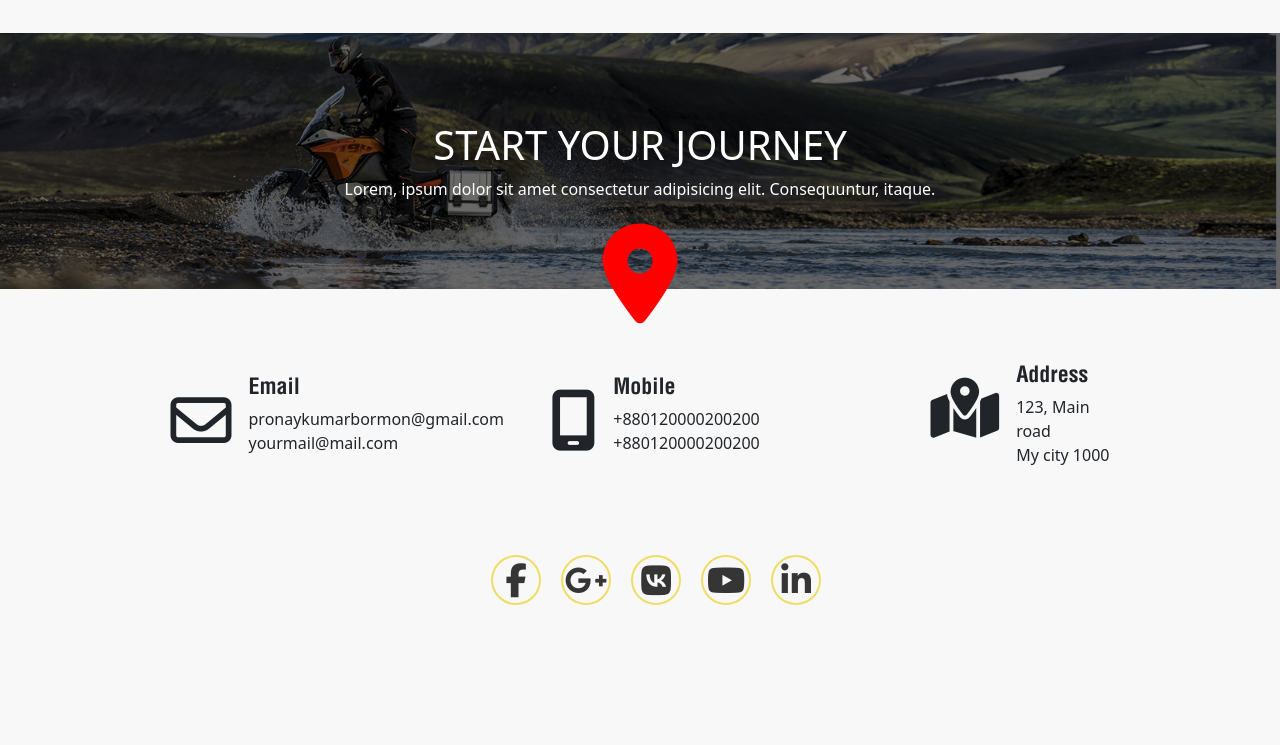
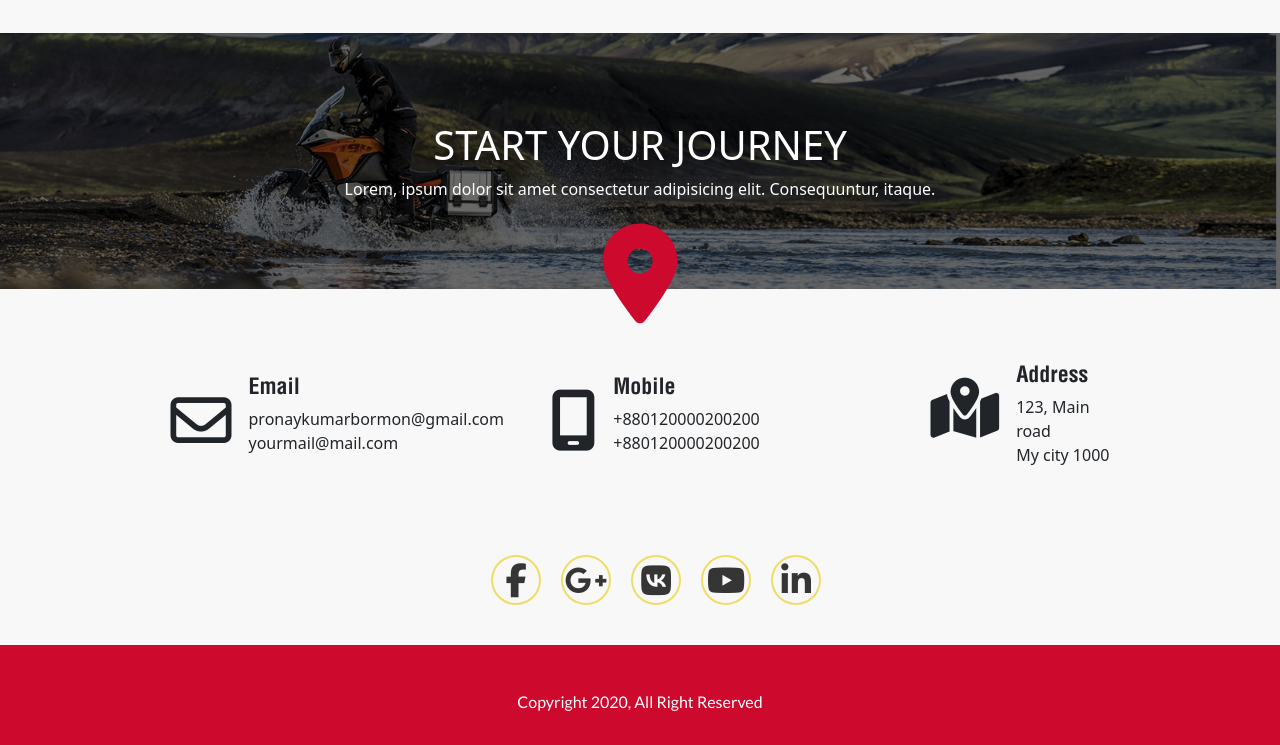
Before and after one commit to PronayBormon/motorcyclePSDtoHTML, a plain HTML site: page index.html in a window 1280 px wide. Shown: the part 4475-5220 px from the top of the page. Before the commit the page ends 5096 px from the top, so only its background shows below. Drawn offline with nearby package versions, Linux system fonts and the light colour scheme.

Commit message:
psd complete

```diff
--- a/css/style.css
+++ b/css/style.css
@@ -1,4 +1,5 @@
 body{
+
     background-color: #ededed63 !important;
 
 }
@@ -12,6 +13,11 @@ body{
     z-index: 0;
     margin-bottom: 150px;
 }
+/* .navbar{
+    position: sticky !important;
+    top: 0px;
+
+} */
 .bannar::before{
     content: "";
     position: absolute;
@@ -391,7 +397,7 @@ padding: 80px;
 }
 .st_journey i{
     position: absolute;
-    color: red;
+    color: #cd0a2d;
     left: 50%;
     bottom: -10%;
     transform: translate(-50%, 10%);
@@ -477,3 +483,26 @@ text-decoration: none;
 color: #353535;
 }
 /* social part end here  */
+
+/* footer part start here  */
+.footer{
+
+height: 100px;
+
+background: #cd0a2d;
+
+display: flex;
+
+justify-content: center;
+
+align-items: center;
+}
+.footer p{
+
+font-family: 'Lato', sans-serif;
+
+color: #fff;
+
+margin-top: 30px;
+}
+/* footer part end here  */
--- a/index.html
+++ b/index.html
@@ -29,7 +29,7 @@
   <body>
 
     <!-- Navbar start here  -->
-    <section class="bannar">
+    <section class="bannar" id="home">
         <div class="container">
             <div class="row">
                 <div class="col-md-12">
@@ -42,7 +42,7 @@
                           <div class="collapse navbar-collapse" id="navbarSupportedContent">
                             <ul class="navbar-nav ms-auto mb-2 mb-lg-0">
                               <li class="nav-item">
-                                <a class="nav-link " aria-current="page" href="#">Home</a>
+                                <a class="nav-link " aria-current="page" href="#foot">Home</a>
                               </li>
                               <li class="nav-item">
                                 <a class="nav-link" href="#" >Destination</a>
@@ -456,6 +456,18 @@
     </div>
     <!-- social section end here  -->
 
+    <!-- footer part start here  -->
+    <section class="footer mt-4" id="foot">
+      <div class="container">
+        <div class="row">
+          <div class="col-md-6 m-auto">
+            <p class="text-center">Copyright 2020, All Right Reserved</p>
+          </div>
+        </div>
+      </div>
+    </section>
+    <!-- footer part end here  -->
+
 
 
 
@@ -471,6 +483,8 @@
           loop:true,
           margin:10,
           nav:true,
+          autoplay:true,
+          autoplayTimeout:1000,
           responsive:{
               0:{
                   items:1
```
